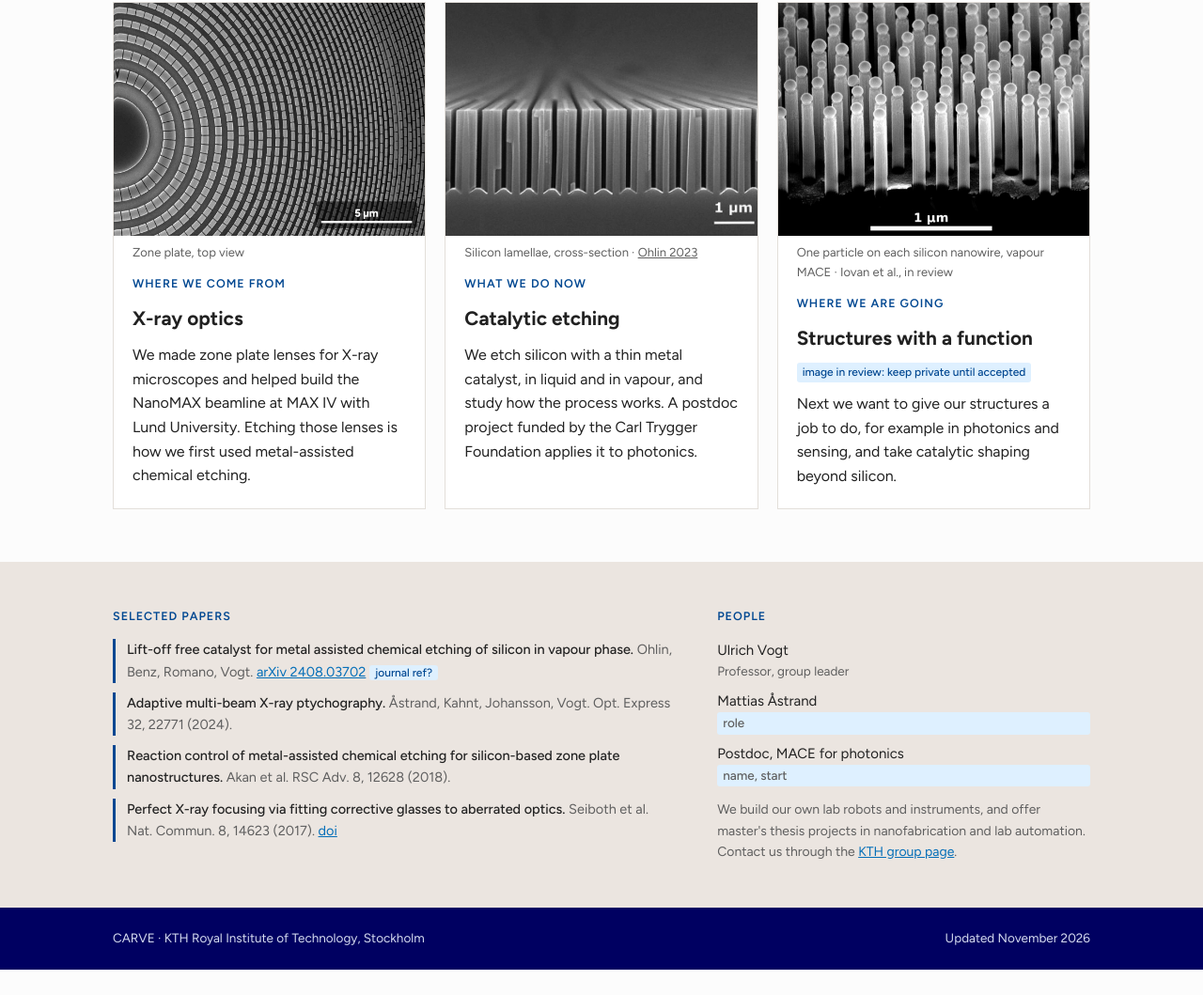
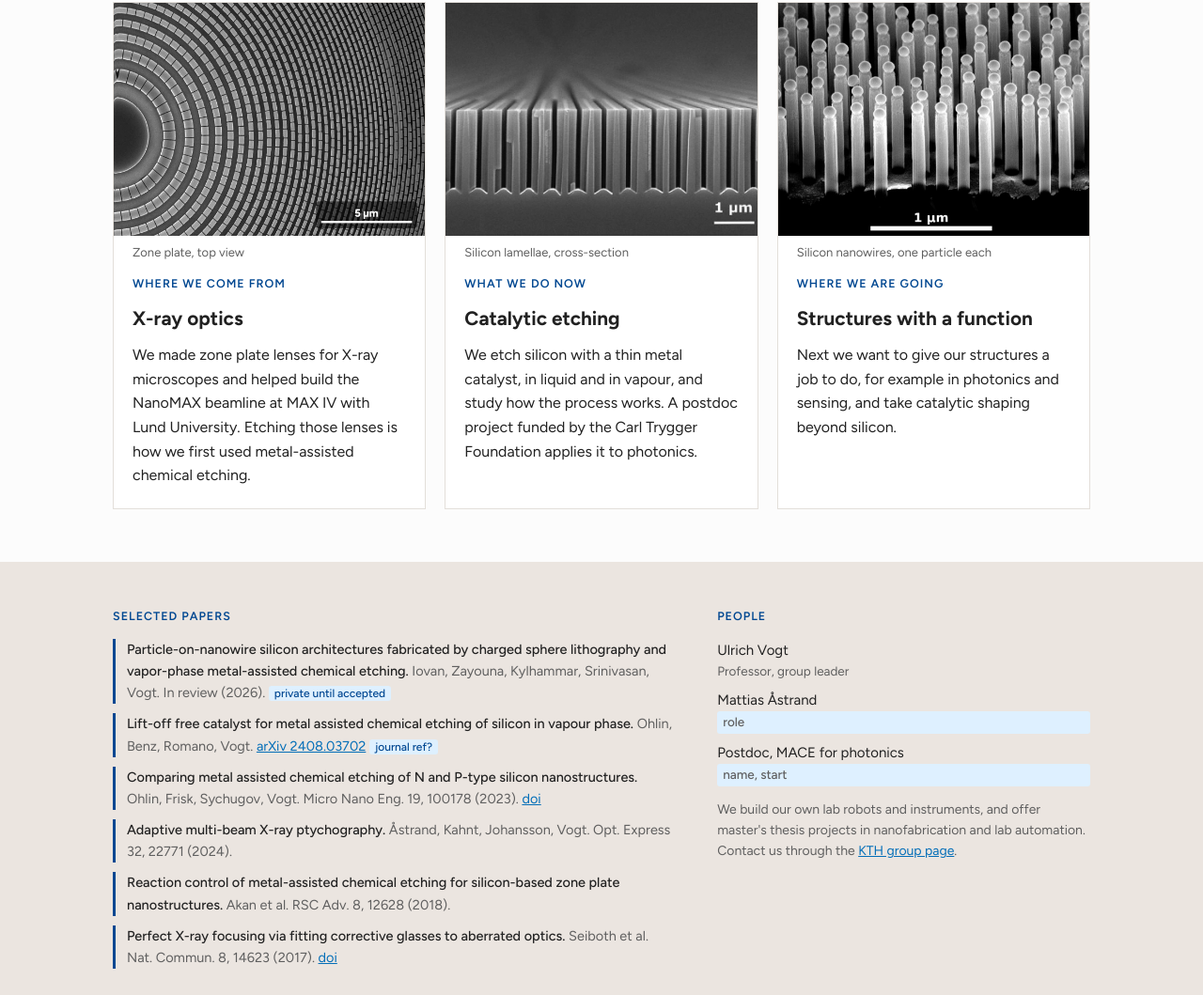
Before and after one commit to carve-kth/carve-kth.github.io, a plain HTML site: page index.html in a window 1280 px wide. Shown: the part 684-1743 px from the top of the page at 94% size. Before the commit the page ends 1716 px from the top, so only its background shows below. Drawn offline with Linux system fonts and the light colour scheme.

Commit message:
Equal card captions; Iovan and Ohlin 2023 moved to the paper list
Co-Authored-By: Claude Opus 5.5 <noreply@anthropic.com>

```diff
--- a/index.html
+++ b/index.html
@@ -107,7 +107,7 @@ footer .wrap{padding-block:22px;display:flex;justify-content:space-between;gap:1
     </div>
   </article>
   <article class="card">
-    <figure class="sem"><img src="images/nano.jpg" alt="Cross-section of a row of deep, straight silicon walls etched by MACE"><figcaption class="databar">Silicon lamellae, cross-section · <a href="https://doi.org/10.1016/j.mne.2023.100178" style="color:inherit">Ohlin 2023</a></figcaption></figure>
+    <figure class="sem"><img src="images/nano.jpg" alt="Cross-section of a row of deep, straight silicon walls etched by MACE"><figcaption class="databar">Silicon lamellae, cross-section</figcaption></figure>
     <div class="body">
       <span class="eyebrow">What we do now</span>
       <h2>Catalytic etching</h2>
@@ -115,11 +115,10 @@ footer .wrap{padding-block:22px;display:flex;justify-content:space-between;gap:1
     </div>
   </article>
   <article class="card">
-    <figure class="sem"><img src="images/particle-wire.jpg" alt="Tilted view of silicon nanowires, each carrying one round particle on its tip"><figcaption class="databar">One particle on each silicon nanowire, vapour MACE · Iovan et al., in review</figcaption></figure>
+    <figure class="sem"><img src="images/particle-wire.jpg" alt="Tilted view of silicon nanowires, each carrying one round particle on its tip"><figcaption class="databar">Silicon nanowires, one particle each</figcaption></figure>
     <div class="body">
       <span class="eyebrow">Where we are going</span>
       <h2>Structures with a function</h2>
-      <span class="todo" style="align-self:flex-start">image in review: keep private until accepted</span>
       <p>Next we want to give our structures a job to do, for example in photonics and sensing, and take catalytic shaping beyond silicon.</p>
     </div>
   </article>
@@ -129,7 +128,9 @@ footer .wrap{padding-block:22px;display:flex;justify-content:space-between;gap:1
   <div class="col">
     <span class="eyebrow">Selected papers</span>
     <ul class="refs">
+      <li><em>Particle-on-nanowire silicon architectures fabricated by charged sphere lithography and vapor-phase metal-assisted chemical etching.</em> Iovan, Zayouna, Kylhammar, Srinivasan, Vogt. In review (2026). <span class="todo">private until accepted</span></li>
       <li><em>Lift-off free catalyst for metal assisted chemical etching of silicon in vapour phase.</em> Ohlin, Benz, Romano, Vogt. <a href="https://arxiv.org/abs/2408.03702">arXiv 2408.03702</a> <span class="todo">journal ref?</span></li>
+      <li><em>Comparing metal assisted chemical etching of N and P-type silicon nanostructures.</em> Ohlin, Frisk, Sychugov, Vogt. Micro Nano Eng. 19, 100178 (2023). <a href="https://doi.org/10.1016/j.mne.2023.100178">doi</a></li>
       <li><em>Adaptive multi-beam X-ray ptychography.</em> Åstrand, Kahnt, Johansson, Vogt. Opt. Express 32, 22771 (2024).</li>
       <li><em>Reaction control of metal-assisted chemical etching for silicon-based zone plate nanostructures.</em> Akan et al. RSC Adv. 8, 12628 (2018).</li>
       <li><em>Perfect X-ray focusing via fitting corrective glasses to aberrated optics.</em> Seiboth et al. Nat. Commun. 8, 14623 (2017). <a href="https://doi.org/10.1038/ncomms14623">doi</a></li>
```
